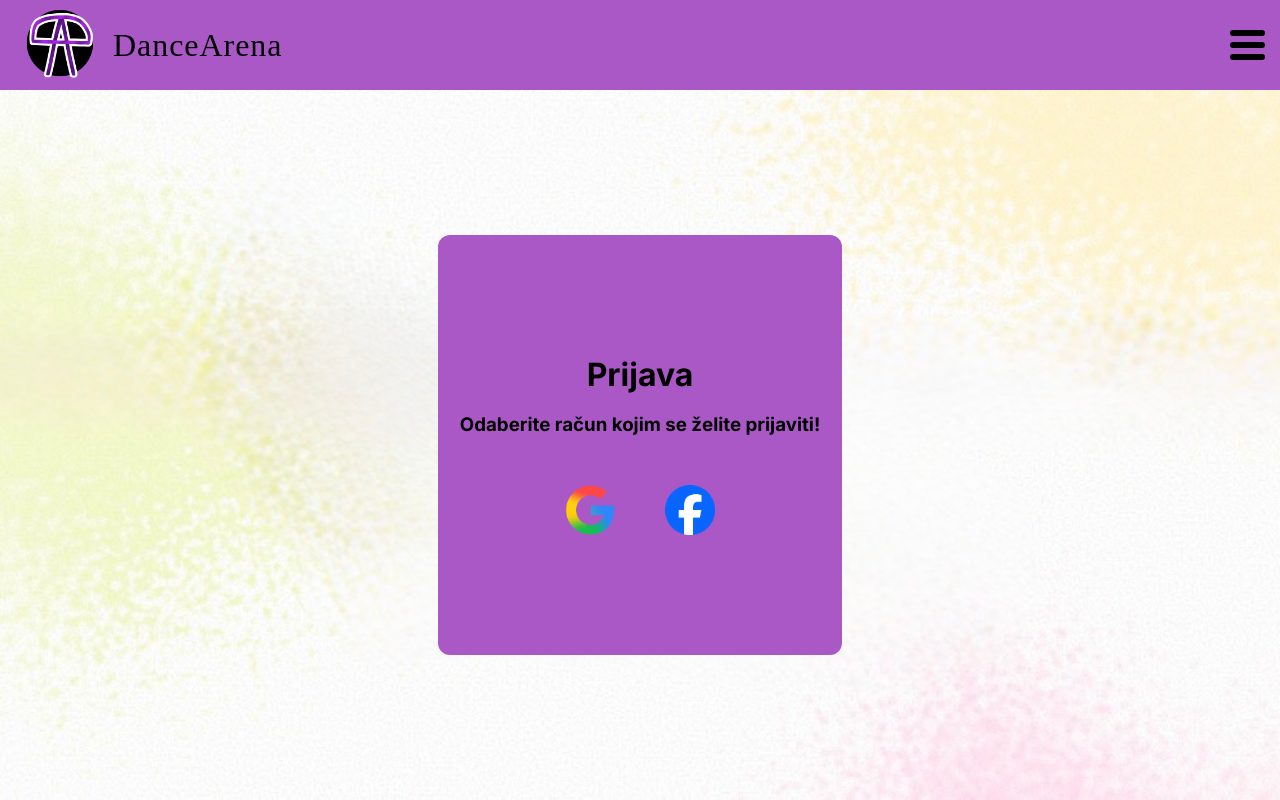
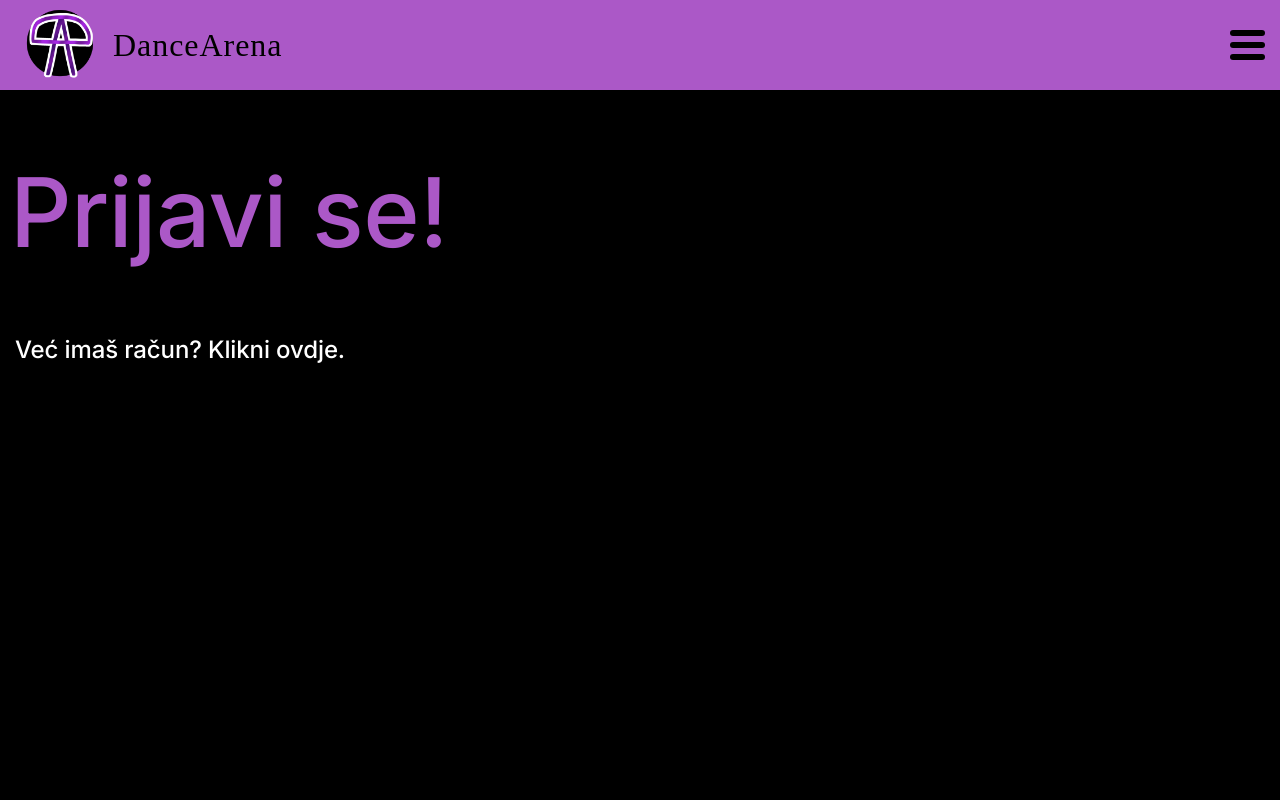
Before and after one commit to RafaelLovrencic/DanceArena, a React (Vite) app in the folder frontend/: page /prijava in a window 1280 px wide. Built offline with nearby package versions, Linux system fonts and the light colour scheme.

Commit message:
Refs #10: Napravljen prvi dio login page-a

```diff
--- a/frontend/src/izgled/prijava.css
+++ b/frontend/src/izgled/prijava.css
@@ -1,71 +1,31 @@
 .stranicaPrijava {
     width: 100vw;
     height: calc(100vh - 90px);;
-    background-image: url('./pozadine/pozadinadobrodoslice.png');
-    background-size: cover;
-    background-position: center;
-    background-repeat: no-repeat;
+    background-color: black;
     display: flex;
-    align-items: center;
-    justify-content: center;
-}
-
-.prijavaOkvir {
-    display: flex;
-    align-items: center;
-    justify-content: center;
     flex-direction: column;
-    background-color: #AB58C7;
-    border-radius: 12px;
-    padding: 10px;
-    height: 50vh;
-    width: 30vw;
-    color: black;
+    color: white;
 }
 
 .Prijava {
-    margin: 0px;
+    padding-left: 10px;
+    width: 100%;
+    font-family: 'Inter';
+    font-style: normal;
+    font-weight: 500;
+    font-size: clamp(48px, 8vw, 96px);
+    display: flex;
+    letter-spacing: -0.005em;
+    color: #AB58C7;
+
 }
 
-.prijavaOkvir>div {
+.opisPrijave {
+    padding-left: 15px;
+    font-family: 'Inter';
+    font-style: normal;
+    font-weight: 500;
+    font-size: clamp(16px, 2vw, 24px);
     display: flex;
-    margin-top: 30px;
-    gap: 50px;
+    letter-spacing: -0.005em;
 }
-
-.prijavaOkvir>div>button {
-    cursor: pointer;
-    transition: transform 0.2s ease;
-}
-
-.google {
-    background-image: url('./pozadine/googleIkona.png');
-    background-size: cover;
-    background-position: center;
-    background-repeat: no-repeat;
-    height: 50px;
-    width: 50px;
-    border: none;
-    padding: 0;
-    background-color: transparent;
-}
-
-.google:hover {
-    transform: scale(1.1);
-}
-
-.facebook {
-    background-image: url('./pozadine/facebookIkona.png');
-    background-size: cover;
-    background-position: center;
-    background-repeat: no-repeat;
-    height: 50px;
-    width: 50px;
-    border: none;
-    padding: 0;
-    background-color: transparent;
-}
-
-.facebook:hover {
-    transform: scale(1.1);
-}
--- a/frontend/src/stranice/prijava.jsx
+++ b/frontend/src/stranice/prijava.jsx
@@ -8,13 +8,9 @@ export default function Prijava() {
               <NavigacijskaTraka />
             </nav>
             <div className="stranicaPrijava">
-                <div className="prijavaOkvir">
-                    <h1 className='Prijava'>Prijava</h1>
-                    <h3 className='opisPrijave'>Odaberite račun kojim se želite prijaviti!</h3>
-                    <div>
-                        <button className='google' onClick={() => window.location.href = '/auth/google'}></button>
-                        <button className='facebook' onClick={() => window.location.href = '/auth/facebook'}></button>
-                    </div>
+                <div className="tekst">
+                    <h1 className='Prijava'>Prijavi se!</h1>
+                    <p className='opisPrijave'>Već imaš račun? Klikni ovdje.</p>
                 </div>
             </div>
         </>
```
